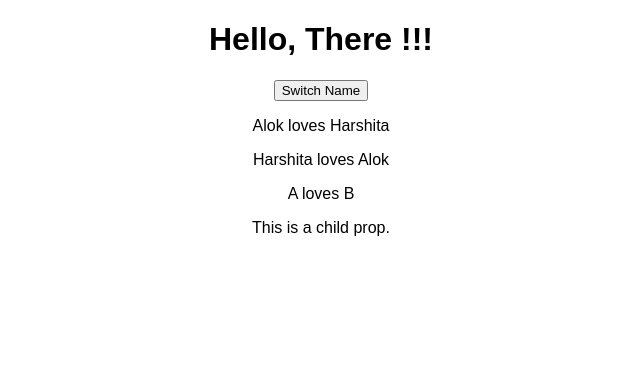
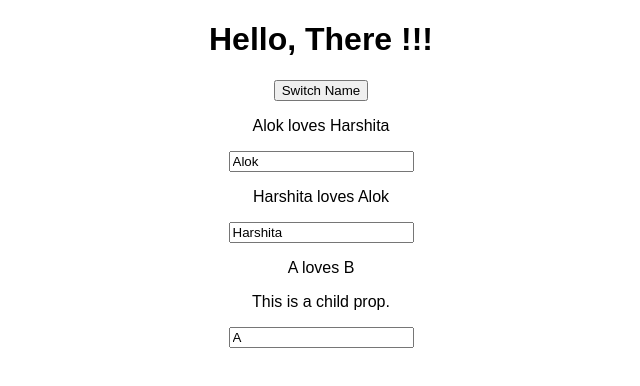
Before and after one commit to alok722/react-tutorial-beginner-udemy, a React (Create React App) app: page / in a window 1280 px wide. Shown: the top 386 px of the page, without its empty margins (319-959 px from the left). Built offline with nearby package versions, Linux system fonts and the light colour scheme.

Commit message:
Two way binding

```diff
--- a/src/App.js
+++ b/src/App.js
@@ -20,6 +20,14 @@ class App extends Component {
     ]}) //This won't affect otherState defined inside state.
   }
 
+  nameChangedHandler = (event) => {
+    this.setState({persons : [
+      {firstName : 'Alok Raj', secondName : 'Harshita Kumari'},
+      {firstName : 'Harshita Kumari', secondName : 'Alok Raj'},
+      {firstName : event.target.value, secondName : 'BB'}
+    ]})
+  }
+
   render() {
     return (
       <div className="App">
@@ -35,6 +43,7 @@ class App extends Component {
           firstName = {this.state.persons[2].firstName}
           secondName = {this.state.persons[2].secondName}
           click = {this.switchNameHandler.bind(this, 'AA!')}
+          changedEvent = {this.nameChangedHandler}
           >This is a child prop.</Person>
       </div>
     );
--- a/src/Person/Person.js
+++ b/src/Person/Person.js
@@ -6,6 +6,7 @@ return (
     <div>
         <p onClick = {props.click}>{props.firstName} loves {props.secondName}</p>
         <p>{props.children}</p>
+        <input type='text' value = {props.firstName} onChange = {props.changedEvent}/>
     </div>
     )
 }
```
